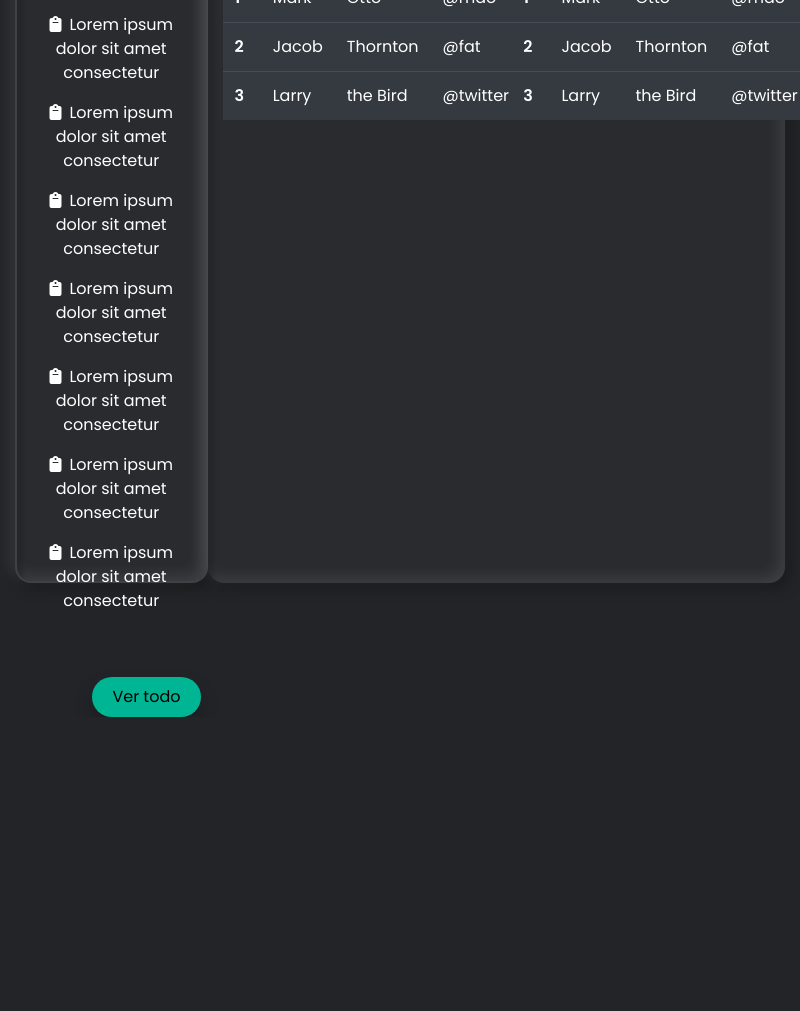
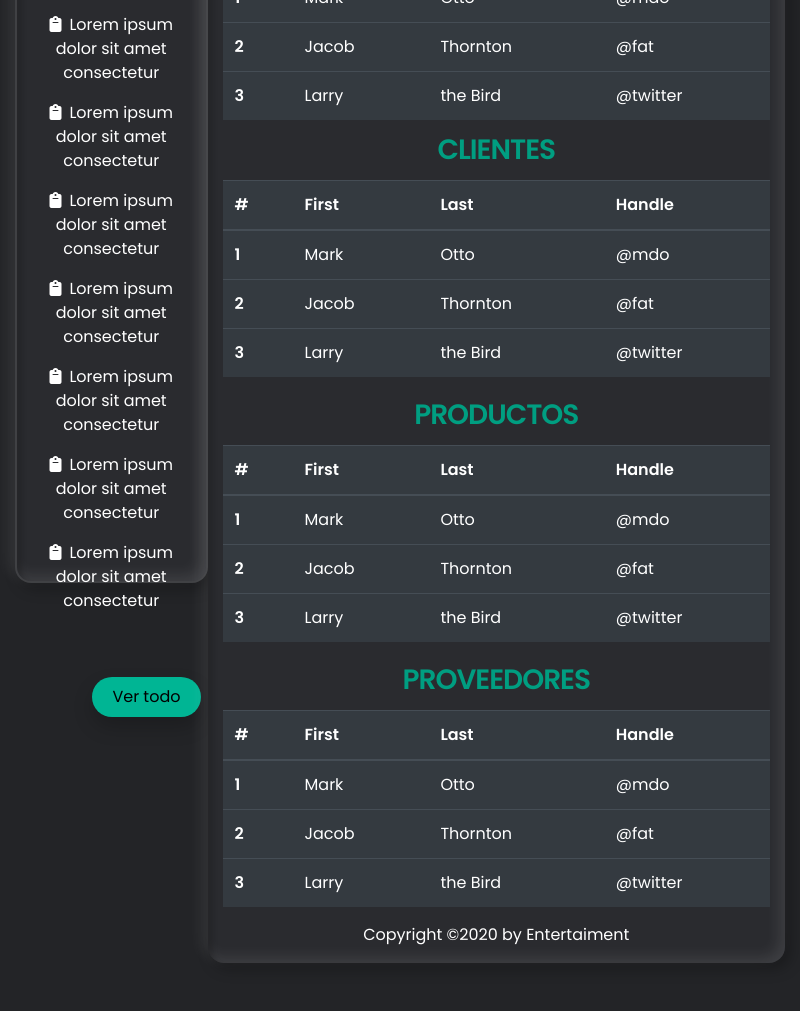
Before and after one commit to Chachel28/ElectronJs-SpringBoot-Docker-App, an Electron app: page Front/views/sales.html in a window 800 px wide. Shown: the part 381-1392 px from the top of the page. Before the commit the page ends 1098 px from the top, so only its background shows below. Drawn offline with Linux system fonts and the light colour scheme.

Commit message:
Modificaciones de Sales.html, a la espera de ver como continuar.

```diff
--- a/Front/views/sales.html
+++ b/Front/views/sales.html
@@ -53,7 +53,7 @@
                   <div class="mainBlock col-9 my-5">
                     <h1 class="h1main my-2 mb-5">ACCIONES EN VENTAS</h1>
                     <div class="row">
-                      <div class="col-6 mainContent">
+                      <div class="col-12 col-lg-6 mainContent">
                         <h3 class="h1main mb-3">VENTAS</h3>
                         <table class="table table-dark">
                           <thead>
@@ -86,7 +86,7 @@
                           </tbody>
                         </table>
                       </div>
-                      <div class="col-6 mainContent">
+                      <div class="col-12 col-lg-6 mainContent">
                         <h3 class="h1main mb-3">CLIENTES</h3>
                         <table class="table table-dark">
                           <thead>
@@ -120,6 +120,79 @@
                         </table>
                       </div>
                     </div>
+                    <div class="row">
+                      <div class="col-12 col-lg-6 mainContent">
+                        <h3 class="h1main mb-3 my-2">PRODUCTOS </h3>
+                        <table class="table table-dark">
+                          <thead>
+                            <tr>
+                              <th scope="col">#</th>
+                              <th scope="col">First</th>
+                              <th scope="col">Last</th>
+                              <th scope="col">Handle</th>
+                            </tr>
+                          </thead>
+                          <tbody>
+                            <tr>
+                              <th scope="row">1</th>
+                              <td>Mark</td>
+                              <td>Otto</td>
+                              <td>@mdo</td>
+                            </tr>
+                            <tr>
+                              <th scope="row">2</th>
+                              <td>Jacob</td>
+                              <td>Thornton</td>
+                              <td>@fat</td>
+                            </tr>
+                            <tr>
+                              <th scope="row">3</th>
+                              <td>Larry</td>
+                              <td>the Bird</td>
+                              <td>@twitter</td>
+                            </tr>
+                          </tbody>
+                        </table>
+                      </div>
+                      <div class="col-12 col-lg-6 mainContent">
+                        <h3 class="h1main mb-3 my-2">PROVEEDORES</h3>
+                        <table class="table table-dark">
+                          <thead>
+                            <tr>
+                              <th scope="col">#</th>
+                              <th scope="col">First</th>
+                              <th scope="col">Last</th>
+                              <th scope="col">Handle</th>
+                            </tr>
+                          </thead>
+                          <tbody>
+                            <tr>
+                              <th scope="row">1</th>
+                              <td>Mark</td>
+                              <td>Otto</td>
+                              <td>@mdo</td>
+                            </tr>
+                            <tr>
+                              <th scope="row">2</th>
+                              <td>Jacob</td>
+                              <td>Thornton</td>
+                              <td>@fat</td>
+                            </tr>
+                            <tr>
+                              <th scope="row">3</th>
+                              <td>Larry</td>
+                              <td>the Bird</td>
+                              <td>@twitter</td>
+                            </tr>
+                          </tbody>
+                        </table>
+                      </div>
+                    </div>
+                    <div class=" footer row">
+                      <div class="pull-left col-12">
+                        <p class="text-center">Copyright &copy;2020 by Entertaiment</p>
+                    </div>
+                    </div>
                   </div>
 
                 </section>
```
Also changed, not shown: Front/dist/css/styles.css.
